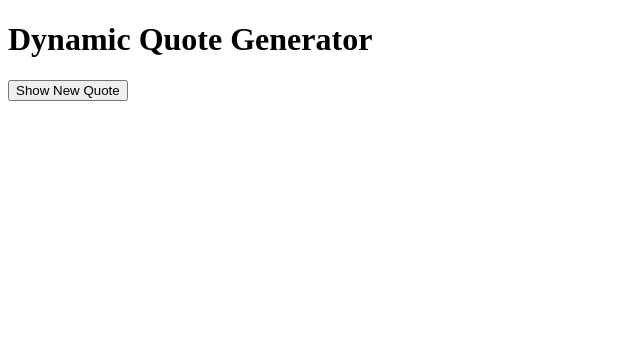
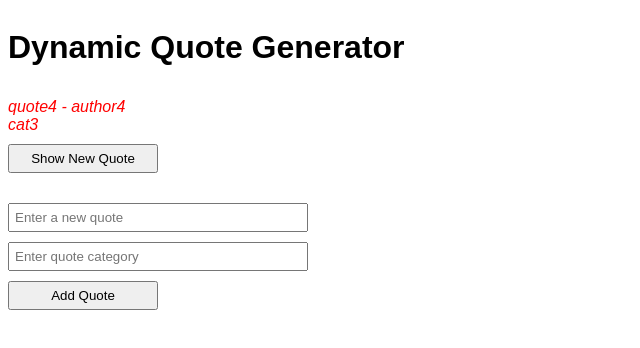
Before and after one commit to watiprojects/alx_fe_javascript, a plain HTML site: page dom-manipulation/index.html in a window 1280 px wide. Both pictures are taken after a click on the button "Show New Quote". Shown: the whole page, without its empty margins (0-640 px from the left). Drawn offline with Linux system fonts and the light colour scheme.

Commit message:
add script.js and styles.css

```diff
--- a/dom-manipulation/index.html
+++ b/dom-manipulation/index.html
@@ -4,11 +4,17 @@
     <meta charset="UTF-8">
     <meta name="viewport" content="width=device-width, initial-scale=1.0">
     <title>Dynamic Quote Generator</title>
+    <link rel="stylesheet" href="style.css">
   </head>
   <body>
     <h1>Dynamic Quote Generator</h1>
     <div id="quoteDisplay"></div>
     <button id="newQuote">Show New Quote</button>
+     <div class="userQuoteDiv">
+    <input id="newQuoteText" type="text" placeholder="Enter a new quote" />
+    <input id="newQuoteCategory" type="text" placeholder="Enter quote category" />
+    <button onclick="addQuote()">Add Quote</button>
+  </div>
     <script src="script.js"></script>
   </body>
   </html>
--- /dev/null
+++ b/dom-manipulation/script.js
@@ -0,0 +1,49 @@
+/*
+Write a JavaScript file (script.js) that handles the creation and manipulation of DOM elements based on user interactions.
+Manage an array of quote objects where each quote has a text and a category. Implement functions to display a random quote and to add new quotes called showRandomQuote and createAddQuoteForm` respectively
+*/
+
+//create array of quotes
+const quotes = [
+    {text: "quote1 - author1", category: "cat1"},
+    {text: "quote2 - author2", category: "cat2"},
+    {text: "quote3 - author3", category: "cat1"},
+    {text: "quote4 - author4", category: "cat3"},
+]
+
+//select quoteDisplay div
+    const quoteDisplayDiv = document.getElementById("quoteDisplay");
+
+//when button is clicked, display a random quote
+    //select button
+const button = document.getElementById("newQuote");
+    //add event listener to button
+button.addEventListener("click",showRandomQuote);
+    //create showRandomQuote function
+function showRandomQuote () {
+    //generate random index which is less than the array length
+    const randomIndex = Math.floor(Math.random()*quotes.length)
+    //display random quote in quoteDisplayDiv
+        //generate random quote
+    randomQuote = `${quotes[randomIndex].text} <br> ${quotes[randomIndex].category}`;
+        //change content of quoteDisplayDiv
+    quoteDisplayDiv.innerHTML = randomQuote;
+}
+
+//addQuote when user adds a quote
+    //create addQuote function
+function addQuote() {
+    //get inputs from user
+    const newQuoteText = document.getElementById("newQuoteText");
+    const newQuoteCategory = document.getElementById("newQuoteCategory");
+
+    const newQuoteTextInput = newQuoteText.value;
+    const newQuoteCategoryInput = newQuoteCategory.value;
+
+    //add newQuote text and category to array.
+    quotes.push({text: newQuoteTextInput, category: newQuoteCategoryInput});
+
+    //clear input fields
+    newQuoteText.value = "";
+    newQuoteCategory.value = "";
+}
--- /dev/null
+++ b/dom-manipulation/style.css
@@ -0,0 +1,27 @@
+body{
+    font-family: sans-serif;
+    display:flex;
+    flex-direction: column;
+    gap: 10px;
+}
+
+#quoteDisplay{
+    color:red;
+    font-style: italic;
+}
+
+.userQuoteDiv{
+    display:flex;
+    flex-direction: column;
+    padding-top:20px;
+    width: 300px;
+    gap: 10px;
+}
+input{
+    padding:5px;
+}
+
+button{
+    width:150px;
+    padding:5px;
+}
```
